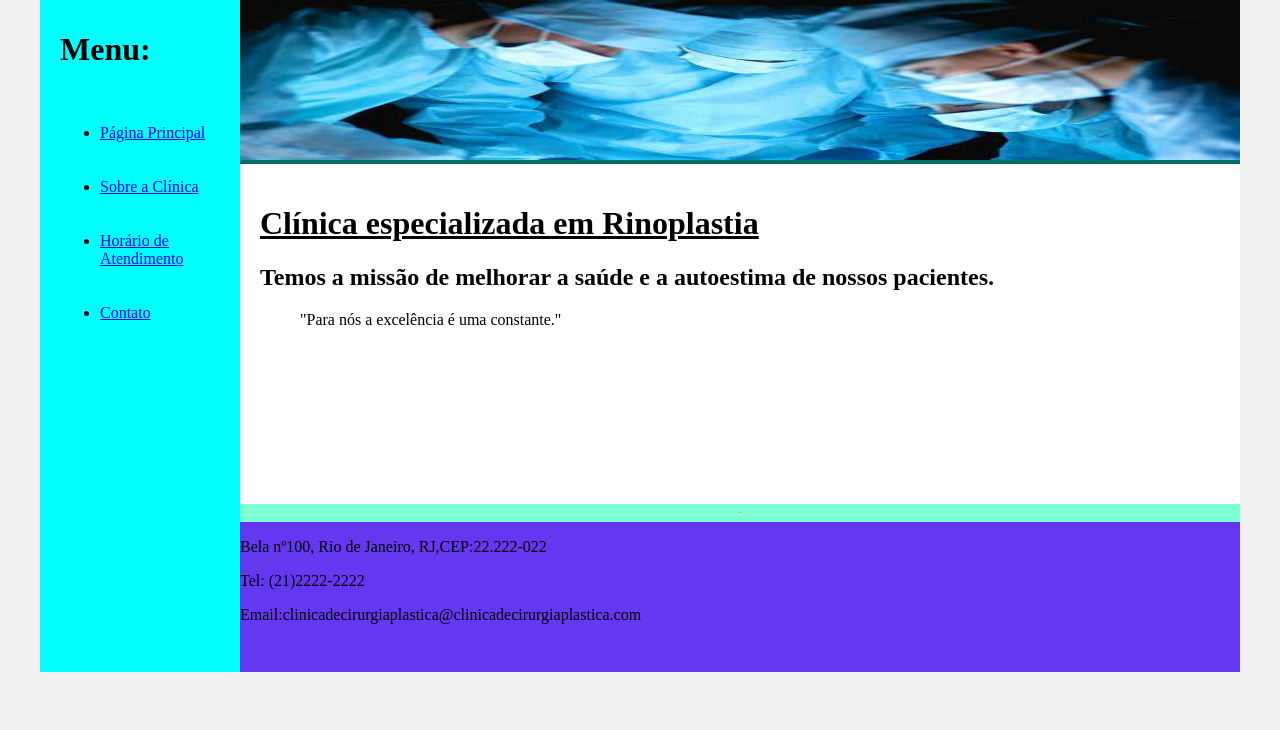
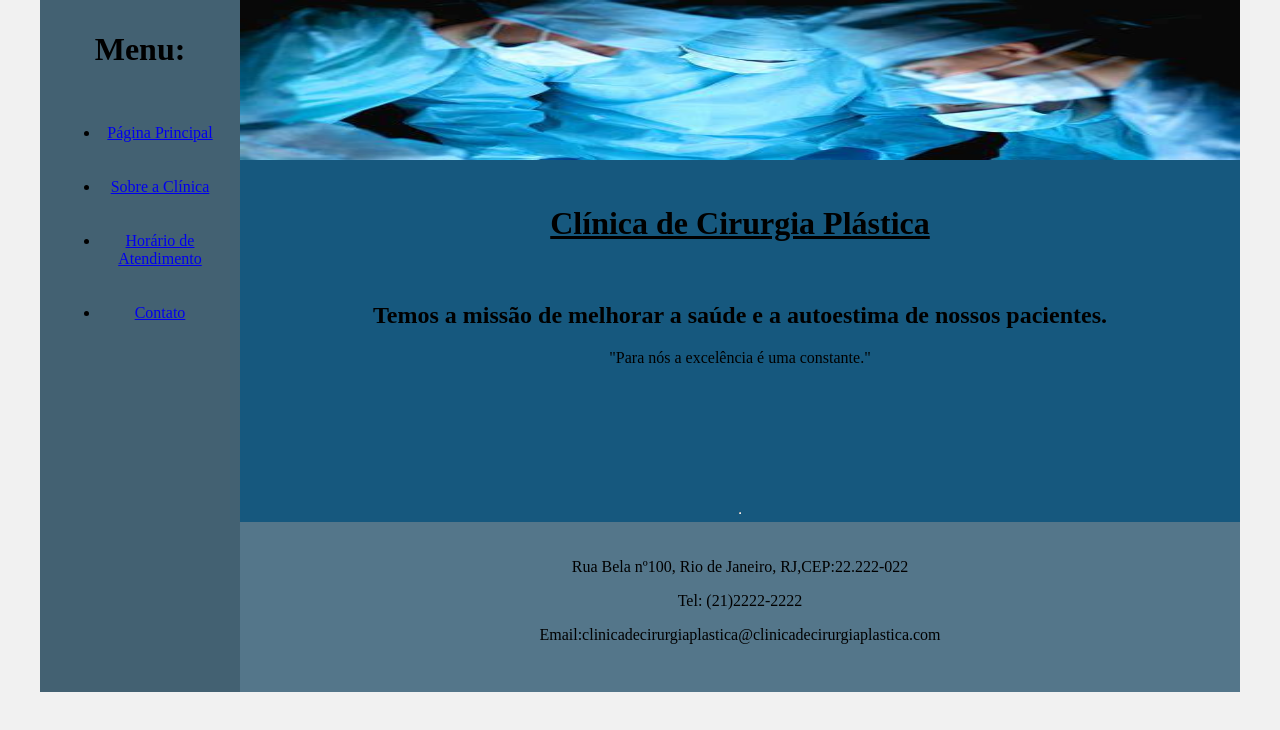
Before and after one commit to vanessasmenezes/Bootcamp_frontend, a plain HTML site: page 2.site_completo/principal.html in a window 1280 px wide. Drawn offline with Linux system fonts and the light colour scheme.

Commit message:
definição do principal

```diff
--- a/2.site_completo/principal.html
+++ b/2.site_completo/principal.html
@@ -34,7 +34,8 @@
 
             <div class="content">
 
-                <h1><u>Clínica especializada em Rinoplastia</u></h1>
+                <h1><u>Clínica de Cirurgia Plástica</u></h1>
+                <br>
                     <h2>Temos a missão de melhorar a saúde e a autoestima de nossos pacientes.</h2>
                     <blockquote>"Para nós a excelência é uma constante."  </blockquote>
 
@@ -42,7 +43,7 @@
 <hr>
             <div class="footer">
                <footer>
-                <p>Bela nº100, Rio de Janeiro, RJ,CEP:22.222-022</p>
+                <p>Rua Bela nº100, Rio de Janeiro, RJ,CEP:22.222-022</p>
                 <p>Tel: (21)2222-2222</p>
                 <p>Email:clinicadecirurgiaplastica@clinicadecirurgiaplastica.com</p>
                </footer>
--- a/2.site_completo/style.css
+++ b/2.site_completo/style.css
@@ -11,7 +11,7 @@ body {
   width: 1200px;
   display: flex;
   margin: 0 auto;
-  background-color: aquamarine;
+  background-color: rgb(22, 88, 126);
 }
 .main {
   display: flex;
@@ -20,20 +20,24 @@ body {
 }
 .menu {
   width: 15%;
-  background-color: aqua;
+  background-color:rgb(67, 97, 114);
   padding: 10px 20px 0px;
+  text-align: center;
 
 }
 .header {
-  background-color: rgb(5, 108, 108);
+  background-color: rgb(22, 88, 126);
   min-height: 150px;
 }
 .content {
-  background-color: white;
+  background-color: rgb(22, 88, 126);
   min-height: 300px;
   padding: 20px;
+  text-align: center;
 }
 .footer {
-  background-color: rgb(99, 56, 240);
+  background-color: rgb(84, 118, 138);
   min-height: 150px;
+  text-align: center;
+  padding-top: 2%;
 }
```
